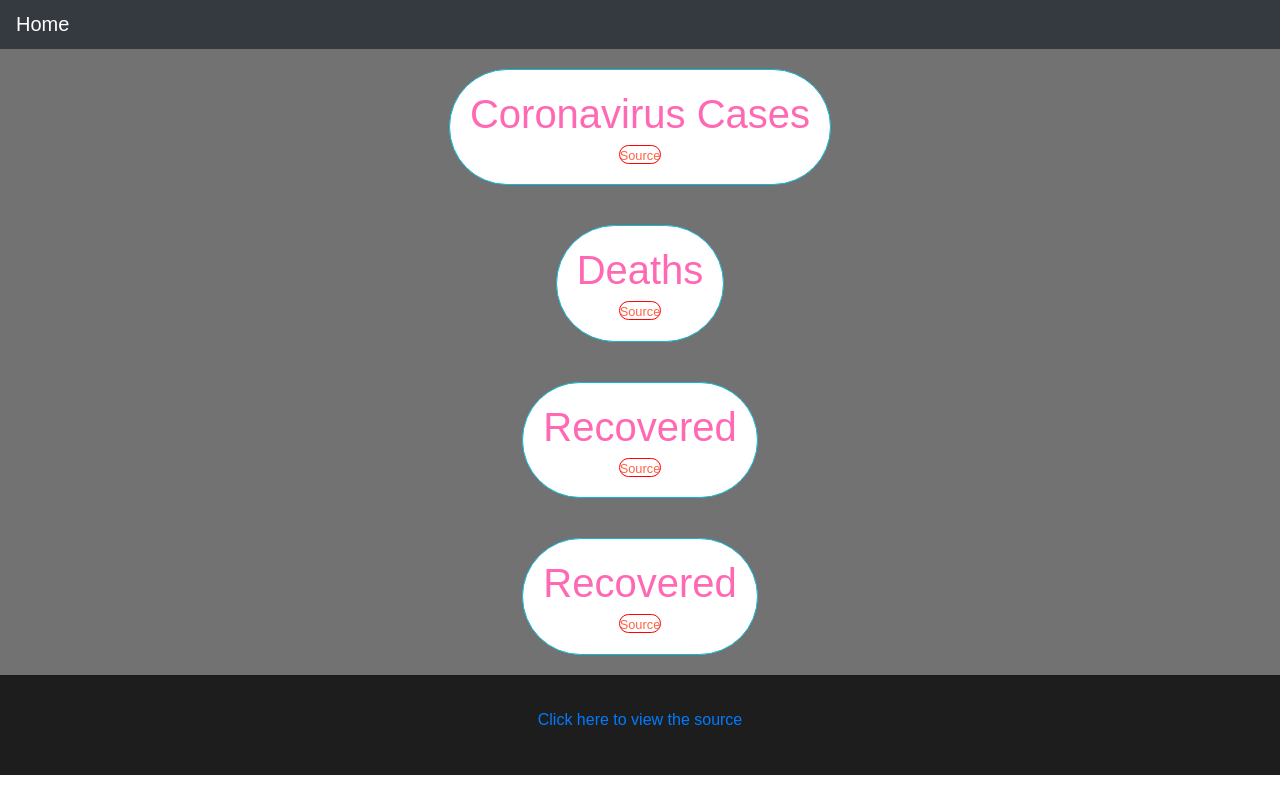
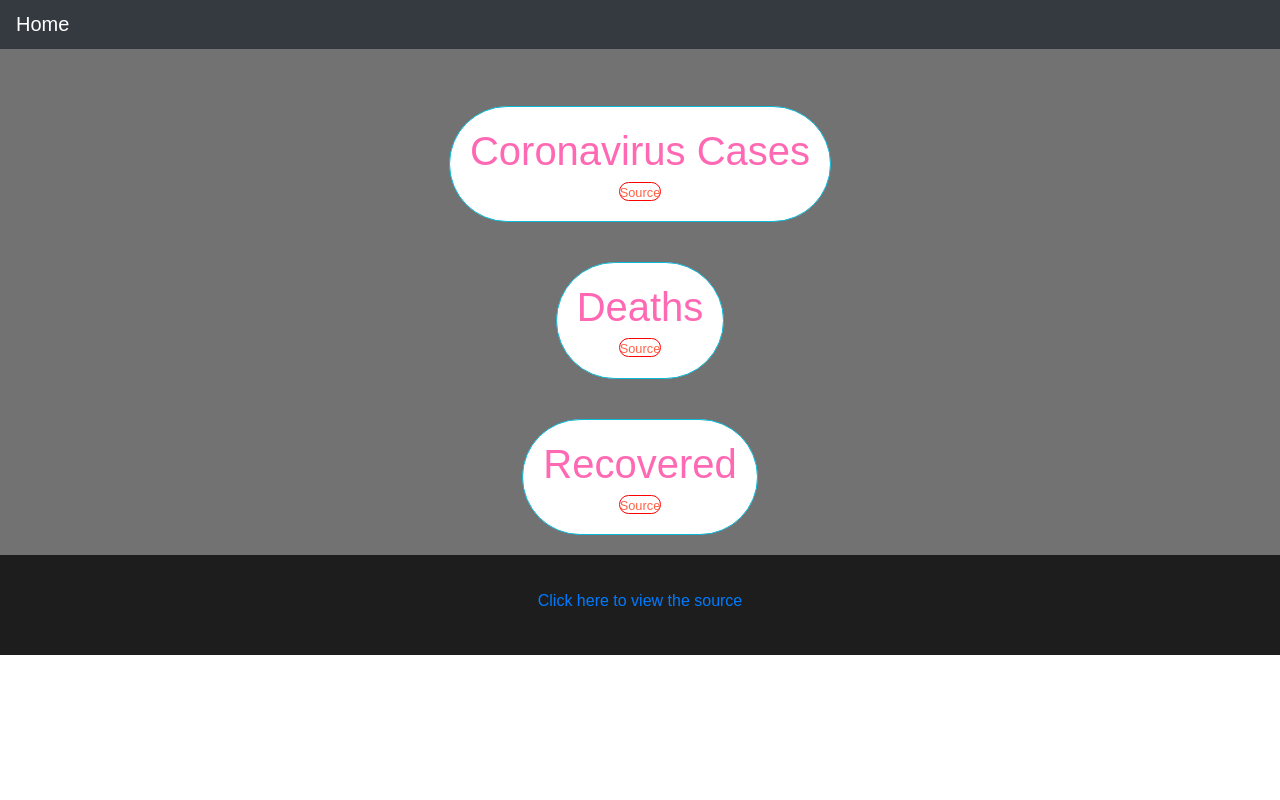
Before and after one commit to cc1-a/corona-traker, a Flask app: template corona traker/templates/base.html in a window 1280 px wide. Run offline with Flask 2, Linux system fonts and the light colour scheme; the template is opened without the code that fills it, so the values that code supplies are empty; parts of the project's set-up code (start-up, migrations or seed data) failed here and were passed over; some libraries are stand-ins or nearby versions.

Commit message:
make it better

```diff
--- a/corona traker/templates/base.html
+++ b/corona traker/templates/base.html
@@ -4,7 +4,7 @@
     <div>
         <h1 class="header-text">Coronavirus Cases</h1>
     </div>
-    <h1 class="nuber_of_patiants">{{post.no_of_patians}}</h1>
+    <h1 class="nuber_of_patiants"><span>{{post.no_of_patians}}</span></h1>
     <a class="link-source-class" href="https://www.worldometers.info/coronavirus/country/sri-lanka/">
         <small>Source</small></a>
 
@@ -14,7 +14,7 @@
     <div>
         <h1 class="header-text">Deaths</h1>
     </div>
-    <h1 class="nuber_of_patiants">{{post.no_of_death}}</h1>
+    <h1 class="nuber_of_patiants"><span>{{post.no_of_death}}</span></h1>
     <a class="link-source-class" href="https://www.worldometers.info/coronavirus/country/sri-lanka/">
         <small>Source</small></a>
 
@@ -24,19 +24,11 @@
     <div>
         <h1 class="header-text">Recovered</h1>
     </div>
-    <h1 class="nuber_of_patiants">{{post.no_of_recovered}}</h1>
+    <h1 class="nuber_of_patiants"><span>{{post.no_of_recovered}}</span></h1>
     <a class="link-source-class" href="https://www.worldometers.info/coronavirus/country/sri-lanka/">
         <small>Source</small></a>
 
 </div>
 
-<div class="nopdiv">
-    <div>
-        <h1 class="header-text">Recovered</h1>
-    </div>
-    <h1 class="nuber_of_patiants">{{post.lates_news_in_sriLanka}}</h1>
-    <a class="link-source-class" href="https://www.worldometers.info/coronavirus/country/sri-lanka/">
-        <small>Source</small></a>
 
-</div>
 {% endblock %}
--- a/corona traker/templates/index.html
+++ b/corona traker/templates/index.html
@@ -9,29 +9,43 @@
 
     <title>Covid meter</title>
     <style type="text/css">
-    div{
+        div {
             opacity: 0%;
             animation-name: am;
             animation-duration: 6s;
             animation-delay: 1;
             animation-fill-mode: forwards;
         }
-    @keyframes am{
-        0%{opacity: 0;}
-        25%{opacity: 0.5;}
-        50%{opacity: 1;}
-        75%{opacity: 1.5;}
-        100%{opacity: 2;}
+
+        @keyframes am {
+            0% {
+                opacity: 0;
             }
-    body{
+
+            25% {
+                opacity: 0.5;
+            }
+
+            50% {
+                opacity: 1;
+            }
+
+            75% {
+                opacity: 1.5;
+            }
+
+            100% {
+                opacity: 2;
+            }
+        }
+
+        body {
             opacity: 0%;
             animation-name: am;
             animation-duration: 6s;
             animation-delay: 1;
             animation-fill-mode: forwards;
         }
-    }
-
 
     </style>
 
@@ -40,7 +54,12 @@
 <body>
     <nav class="navbar navbar-dark bg-dark width">
         <a class="navbar-brand" href="#">Home</a>
+        <a class="navbar-brand" href="https://www.worldometers.info/coronavirus/country/sri-lanka/"><span>{{post.lates_news_in_sriLanka}}</span></a>
+
     </nav>
+    <br>
+
+    <br>
     {% block con %} {% endblock %}
     <!-- As a link -->
 
```
Also changed, not shown: corona traker/templates/test.html (deleted, +0 -14 lines), corona traker/web.py (+9 -4 lines). Lines whose indentation alone changed are shown as unchanged.
